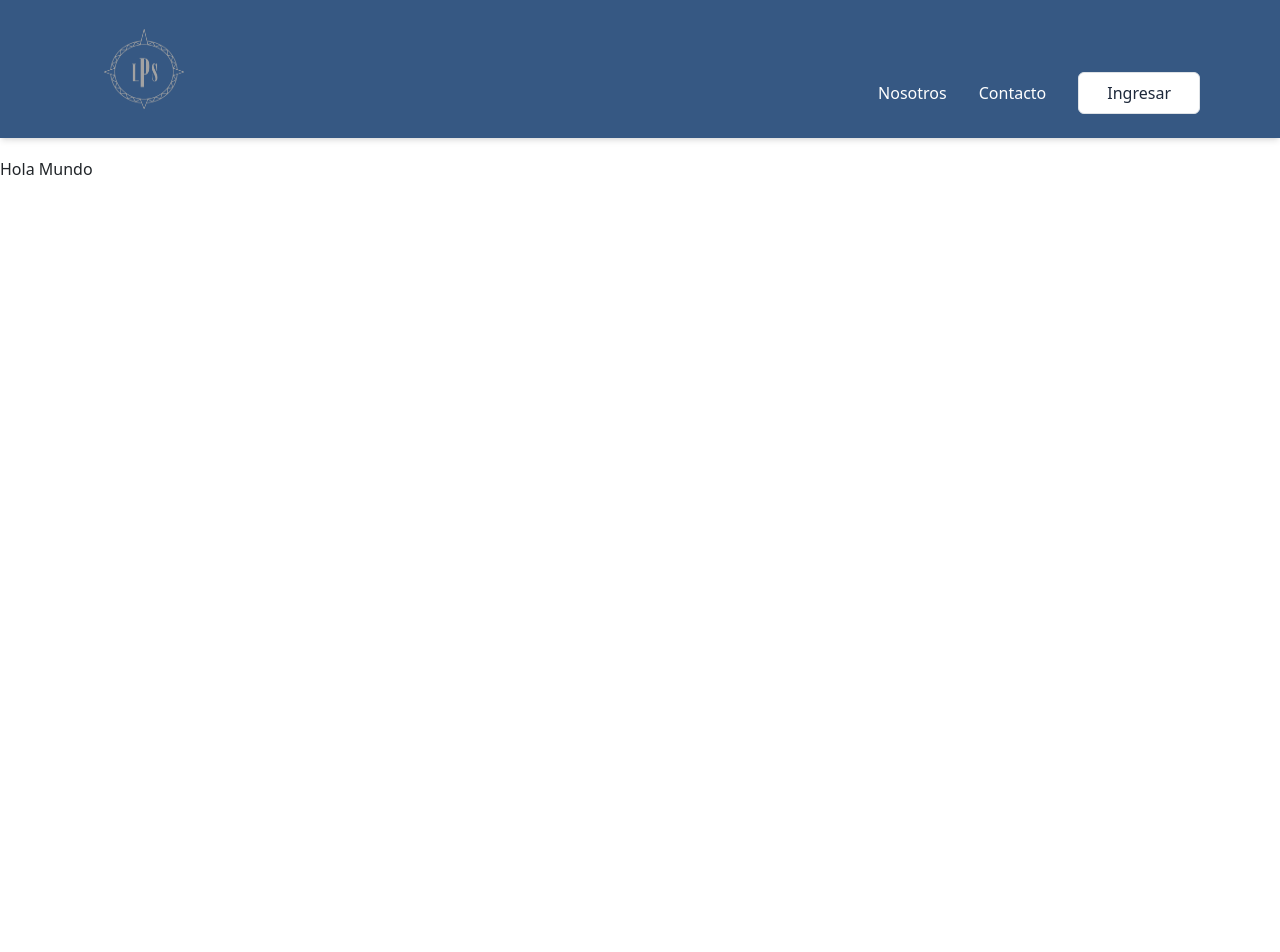
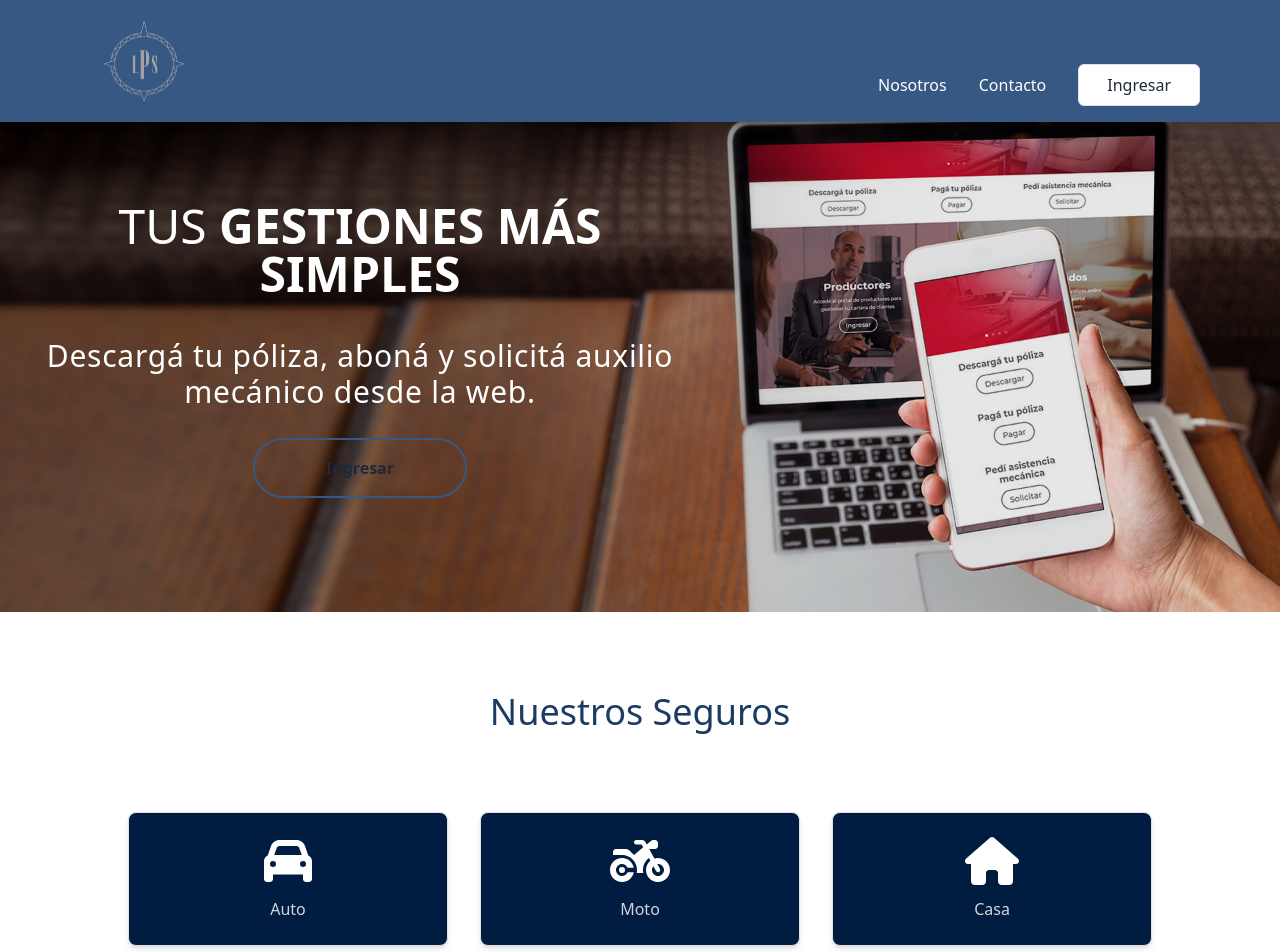
Before and after one commit to marianoconchillo/LPS_System, a React (Vite) app in the folder frontend/: page / in a window 1280 px wide. Shown: the top 952 px of the page. Before the commit the page ends 800 px from the top, so only its background shows below. Built offline with nearby package versions, Linux system fonts and the light colour scheme; the HTML template or start-up script is replaced by a standard one.

Commit message:
some new features on Home Screen

```diff
--- a/frontend/src/App.tsx
+++ b/frontend/src/App.tsx
@@ -1,15 +1,74 @@
 import { useState } from "react";
+import { FontAwesomeIcon } from "@fortawesome/react-fontawesome";
+import { faCar, faMotorcycle, faHouse, IconDefinition } from "@fortawesome/free-solid-svg-icons";
 import { Navbar } from "./components/Navbar";
+import gestiones from "./assets/gestiones.jpg";
+
+interface Boxes {
+    nombre: string,
+    icono: IconDefinition
+}
 
 export default function App() {
 
+    const boxes: Boxes[] = [
+        {
+            nombre: "Auto",
+            icono: faCar
+        },
+        {
+            nombre: "Moto",
+            icono: faMotorcycle
+        },
+        {
+            nombre: "Casa",
+            icono: faHouse
+        },
+    ];
     const [visible, setVisible] = useState<boolean>(true);
 
     return (
         <>
             <Navbar visible={visible} setVisible={setVisible} />
-            <div className={`mt-40 ${visible ? "visible" : "invisible"} md:visible`}>
-                <h3 className="">Hola Mundo</h3>
+            <div className={`${visible ? "visible" : "invisible"} md:visible h-screen z-0`}>
+                <div className="relative h-full">
+
+                    {/* Imagen Principal */}
+                    <img src={gestiones} className="brightness-90" />
+
+                    {/* Gestiones más simples */}
+                    <div className="lg:w-1/2 flex flex-col text-center items-center space-y-7 lg:space-y-10 mt-10 lg:absolute lg:top-10 lg:left-10 text-slate-800 lg:text-white">
+                        <h3 className="text-2xl lg:text-5xl">TUS <span className="font-semibold">GESTIONES MÁS SIMPLES</span></h3>
+                        <h2 className="text-base lg:text-3xl lg:font-light tracking-wide">Descargá tu póliza, aboná y solicitá auxilio mecánico desde la web.</h2>
+                        <button className="border-veryLightBlue border-2 lg:hover:bg-veryLightBlue lg:hover:text-white lg:duration-500 lg:bg-white lg:border-0 text-slate-800 font-bold py-3 lg:py-4 px-2  w-1/3 rounded-full">
+                            Ingresar
+                        </button>
+                    </div>
+
+                    {/* Nuestros Seguros */}
+                    <div className="mt-10 bg-slate-300 md:bg-white py-10">
+                        <h3 className="text-center text-4xl text-blue font-light">Nuestros Seguros</h3>
+                        <div className="flex flex-col md:flex-row items-center md:justify-center my-10 md:my-20 space-y-8 md:space-y-0 md:space-x-8">
+                            {boxes.map((box) => (
+                                <div className="flex flex-col justify-center items-center w-1/2 md:w-1/4 py-6 space-y-3 bg-veryDarkBlue rounded-lg border border-gray-200 shadow-md cursor-pointer">
+                                    <FontAwesomeIcon icon={box.icono} color="white" size="3x" />
+                                    <p className="font-normal text-gray-300">{box.nombre}</p>
+                                </div>
+                            ))}
+                        </div>
+                    </div>
+
+                    {/* Sucursales */}
+                    <div className="mt-10 md:mt-0 px-3 py-10 flex flex-col items-center space-y-10 md:bg-slate-200">
+                        <h3 className="text-center text-2xl md:text-3xl text-veryDarkBlue w-full">Encontranos en la sucursal más cercana</h3>
+                        <iframe
+                            src="https://www.google.com/maps/embed?pb=!1m18!1m12!1m3!1d7391.925281131781!2d-68.12605387563134!3d-38.83425320803212!2m3!1f0!2f0!3f0!3m2!1i1024!2i768!4f13.1!3m3!1m2!1s0x960a4bcf82f11559%3A0x41cd4611464dad9e!2sLa%20Perseverancia%20Seguros!5e0!3m2!1ses!2sar!4v1666474446321!5m2!1ses!2sar"
+                            className="w-full h-72 md:w-3/4"
+                        />
+                    </div>
+
+
+                </div>
             </div>
         </>
     )
--- a/frontend/src/components/Navbar.tsx
+++ b/frontend/src/components/Navbar.tsx
@@ -12,12 +12,12 @@ export const Navbar = ({ visible, setVisible }: Props) => {
     const homeLinks = ["Nosotros", "Contacto"];
 
     return (
-        <div className='shadow-md w-full fixed top-0 left-0 bg-veryLightBlue'>
+        <div className='shadow-2xl w-full sticky z-10 top-0 left-0 bg-veryLightBlue py-3 md:py-6 px-7 md:px-20'>
 
-            <div className='md:flex items-center justify-between py-6 md:px-20 px-7'>
+            <div className='md:flex items-center justify-between'>
 
                 <div className="flex items-center justify-between px-6">
-                    <img src={logo} className="w-20 h-20" />
+                    <img src={logo} className="w-14 h-14 md:w-20 md:h-20" />
 
                     <div onClick={() => setVisible(!visible)} className='text-3xl right-8 top-6 cursor-pointer md:hidden'>
                         <FontAwesomeIcon icon={!visible ? faXmark : faBars} color="white" />
--- a/frontend/tailwind.config.cjs
+++ b/frontend/tailwind.config.cjs
@@ -10,6 +10,9 @@ module.exports = {
         darkBlue: "#0e2c52",
         veryDarkBlue: "#001d41",
       },
+      backgroundImage: {
+        "gestiones": "url('src/assets/gestiones.jpg')",
+      },
     },
   },
   plugins: [],
```
Also changed, not shown: frontend/src/assets/gestiones.jpg (added).
